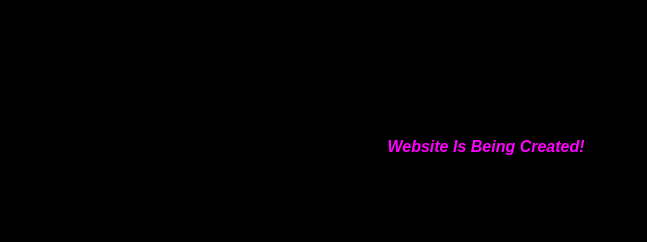
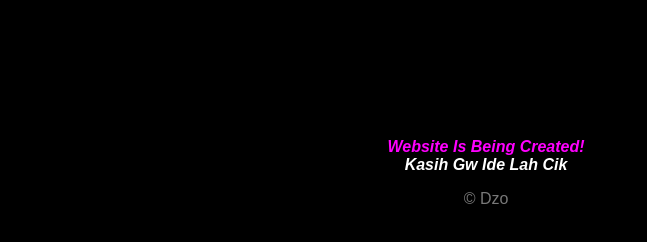
Before and after one commit to sedulurkoncolawas/dz, a plain HTML site: page index.html in a window 1280 px wide. Shown: the full height of the page, 154-801 px from the left. Drawn offline with Linux system fonts and the light colour scheme.

Commit message:
Update index.html

```diff
--- a/index.html
+++ b/index.html
@@ -4,6 +4,7 @@
 <meta charset="UTF-8">
 <meta name="viewport" content="width=device-width, initial-scale=1.0">
 <link rel="stylesheet" href="dz.css" type="text/css" media="all" />
+<meta property="og:image" content="https://i.ibb.co.com/sww5SKQ/dzlogo.png">
 <link rel="shortcut icon" href="https://i.ibb.co.com/sww5SKQ/dzlogo.png" type="image/x-icon" />
 <title>DZ</title>
 </head>
@@ -11,6 +12,9 @@
   <a href="https://dz-web.vercel.app/#"><img src="https://i.ibb.co.com/sww5SKQ/dzlogo.png"></a>
   <br>
   <br>
-  <p class="text">website is being created!</p>
+  <p class="text">website is being created!<br><span style="color: white; ">kasih gw ide lah cik</span></p>
+  <footer>
+    &copy; dzo
+  </footer>
 </body>
 </html>
```
